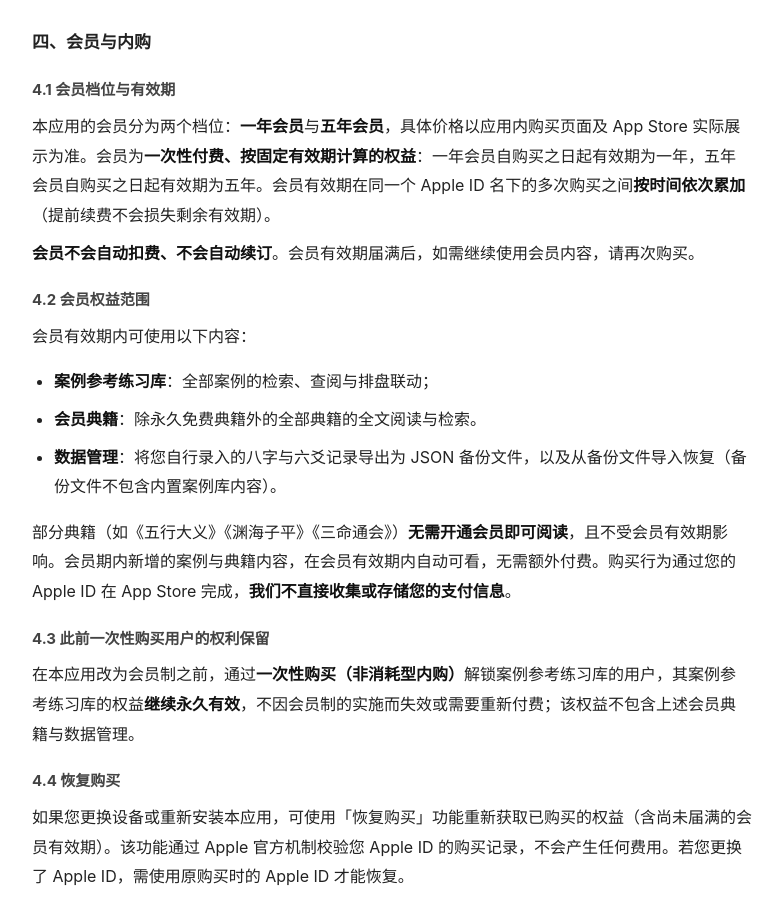
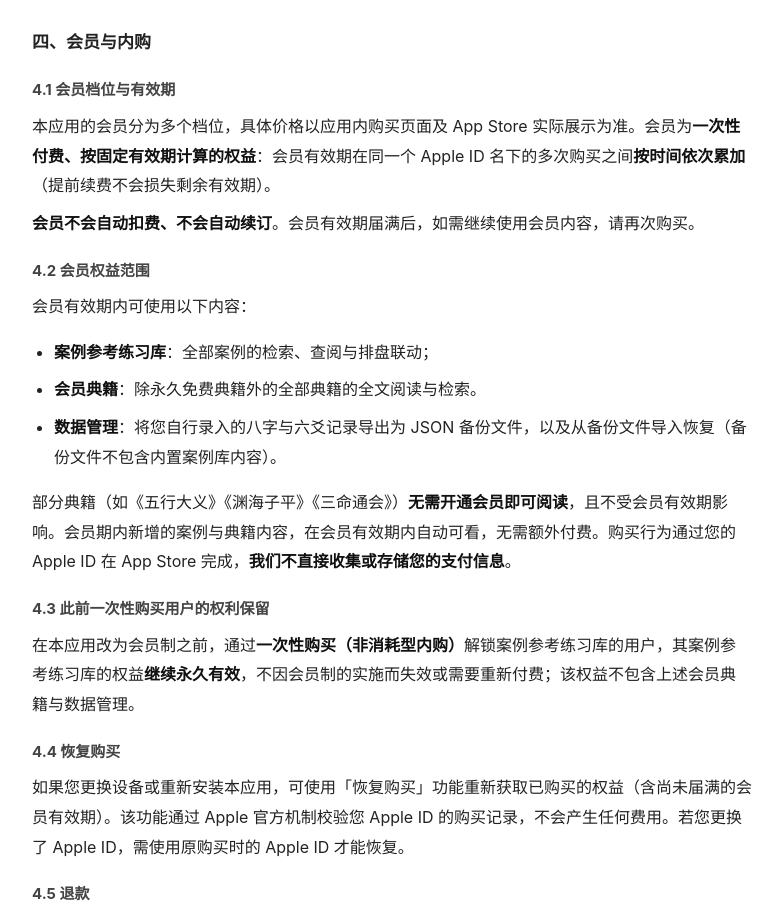
Before and after one commit to emitofo/starziping, a plain HTML site: page terms.html in a window 1280 px wide. Shown: the part 959-1871 px from the top of the page, without its empty margins (248-1030 px from the left). Drawn offline with Linux system fonts and the light colour scheme.

Commit message:
Update terms.html

```diff
--- a/terms.html
+++ b/terms.html
@@ -60,7 +60,7 @@
 <h2 data-page-node-id="agjvt2pAy7ajtTDxNrlKgr">四、会员与内购</h2>
 
 <h3 data-page-node-id="aLZTzIfau6P5gtj5of5BHj">4.1 会员档位与有效期</h3>
-<p>本应用的会员分为两个档位：<b>一年会员</b>与<b>五年会员</b>，具体价格以应用内购买页面及 App Store 实际展示为准。会员为<b>一次性付费、按固定有效期计算的权益</b>：一年会员自购买之日起有效期为一年，五年会员自购买之日起有效期为五年。会员有效期在同一个 Apple ID 名下的多次购买之间<b>按时间依次累加</b>（提前续费不会损失剩余有效期）。</p>
+<p>本应用的会员分为多个档位，具体价格以应用内购买页面及 App Store 实际展示为准。会员为<b>一次性付费、按固定有效期计算的权益</b>：会员有效期在同一个 Apple ID 名下的多次购买之间<b>按时间依次累加</b>（提前续费不会损失剩余有效期）。</p>
 <p><b>会员不会自动扣费、不会自动续订</b>。会员有效期届满后，如需继续使用会员内容，请再次购买。</p>
 
 <h3 data-page-node-id="fRHx5V0EJ7r0EKRAbiSBMs">4.2 会员权益范围</h3>
```
